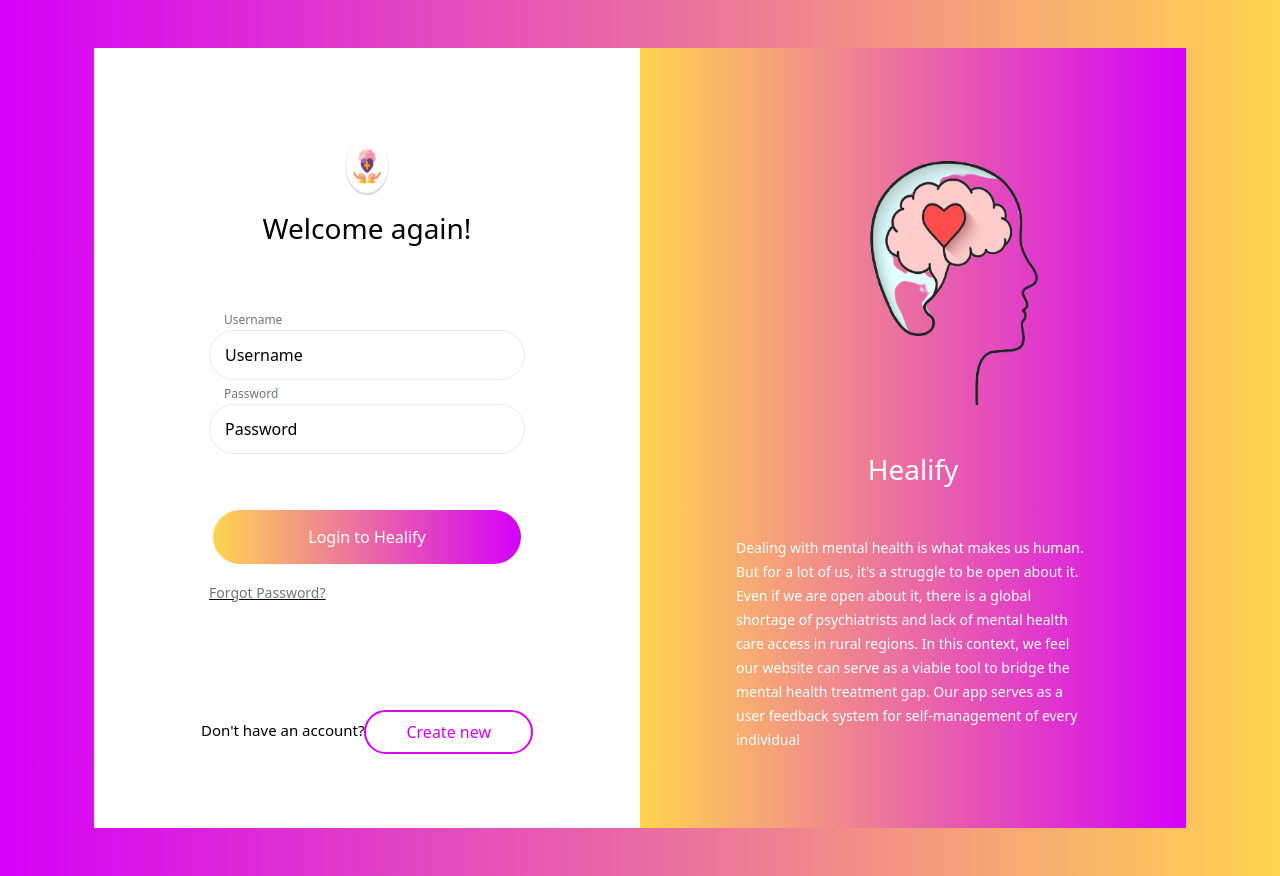
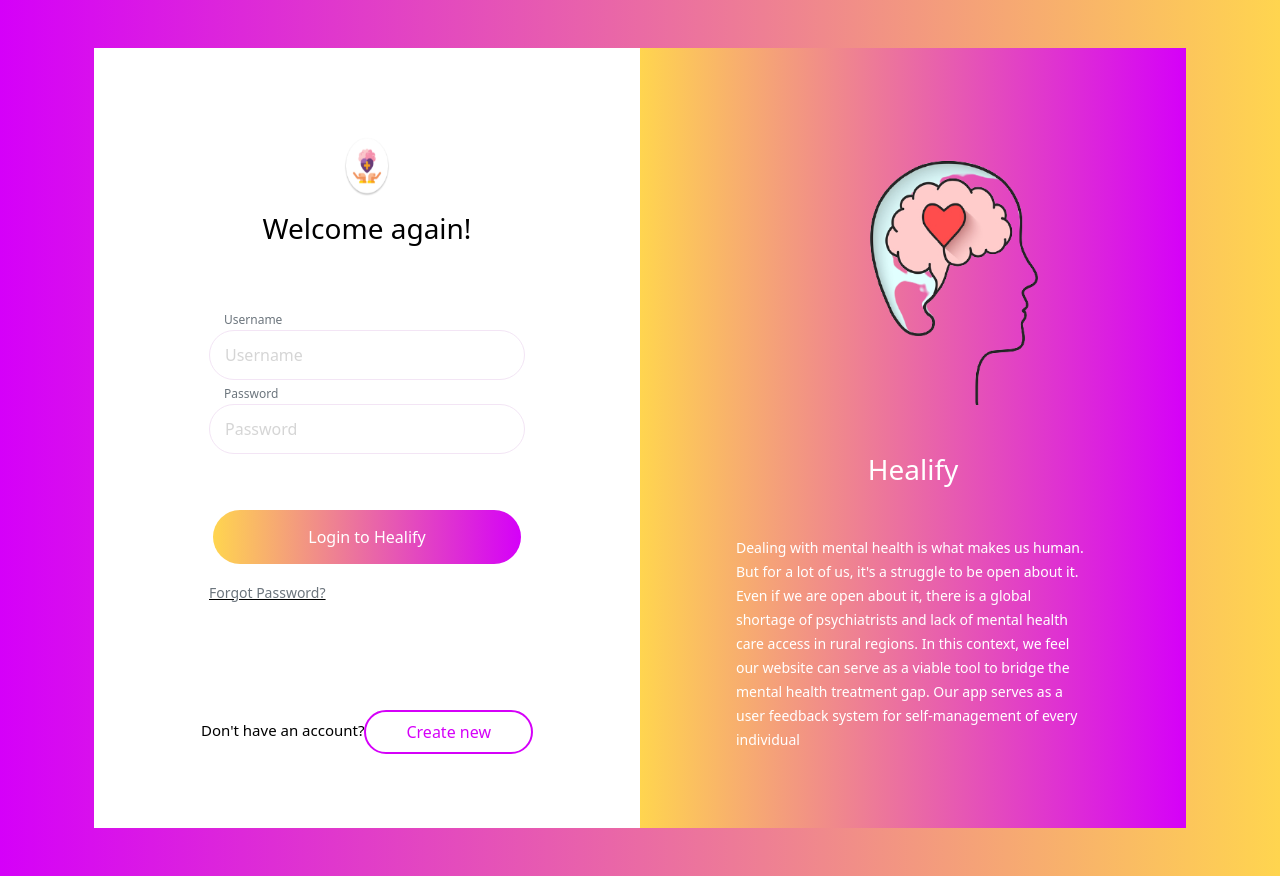
Before and after one commit to SE-Project-Team/Healify, a React (Create React App) app in the folder healify/: page / in a window 1280 px wide. Built offline with nearby package versions, Linux system fonts and the light colour scheme.

Commit message:
minor jsx change

```diff
--- a/healify/src/Components/Signup.css
+++ b/healify/src/Components/Signup.css
@@ -2,22 +2,22 @@ body {
   color: #000;
   overflow-x: hidden;
   height: 100%;
-    background-image: linear-gradient(to right, #D500F9, #FFD54F);
-    background-repeat: no-repeat
+  background-image: linear-gradient(to right, #d500f9, #ffd54f);
+  background-repeat: no-repeat;
 }
 
 input,
 textarea {
-    background-color: #F3E5F5;
+  background-color: #f3e5f5;
   border-radius: 50px !important;
   padding: 12px 15px 12px 15px !important;
   width: 100%;
   box-sizing: border-box;
   border: none !important;
-    border: 1px solid #F3E5F5 !important;
+  border: 1px solid #f3e5f5 !important;
   font-size: 16px !important;
   color: #000 !important;
-    font-weight: 400
+  font-weight: 400;
 }
 
 input:focus,
@@ -25,139 +25,138 @@ textarea:focus {
   -moz-box-shadow: none !important;
   -webkit-box-shadow: none !important;
   box-shadow: none !important;
-    border: 1px solid #D500F9 !important;
+  border: 1px solid #d500f9 !important;
   outline-width: 0;
-    font-weight: 400
+  font-weight: 400;
 }
 
 button:focus {
   -moz-box-shadow: none !important;
   -webkit-box-shadow: none !important;
   box-shadow: none !important;
-    outline-width: 0
+  outline-width: 0;
 }
 
 .card {
   border-radius: 0;
-    border: none
+  border: none;
 }
 
 .card1 {
   width: 50%;
-    padding: 40px 30px 10px 30px
+  padding: 40px 30px 10px 30px;
 }
 
 .card2 {
   width: 50%;
-    background-image: linear-gradient(to right, #FFD54F, #D500F9)
+  background-image: linear-gradient(to right, #ffd54f, #d500f9);
 }
 
 #logo {
   width: 70px;
-    height: 60px
+  height: 60px;
 }
 
 .heading {
-    margin-bottom: 60px !important
+  margin-bottom: 60px !important;
 }
 
 ::placeholder {
-    color: #000 !important;
-    opacity: 1
+  color: rgba(201, 201, 201, 0.781) !important;
+  opacity: 1;
 }
 
 :-ms-input-placeholder {
-    color: #000 !important
+  color: #000 !important;
 }
 
 ::-ms-input-placeholder {
-    color: #000 !important
+  color: #000 !important;
 }
 
 .form-control-label {
   font-size: 12px;
-    margin-left: 15px
+  margin-left: 15px;
 }
 
 .msg-info {
   padding-left: 15px;
-    margin-bottom: 30px
+  margin-bottom: 30px;
 }
 
 .btn-color {
   border-radius: 50px;
   color: #fff;
-    background-image: linear-gradient(to right, #FFD54F, #D500F9);
+  background-image: linear-gradient(to right, #ffd54f, #d500f9);
   padding: 15px;
   cursor: pointer;
   border: none !important;
-    margin-top: 40px
+  margin-top: 40px;
 }
 
 .btn-color:hover {
   color: #fff;
-    background-image: linear-gradient(to right, #D500F9, #FFD54F)
+  background-image: linear-gradient(to right, #d500f9, #ffd54f);
 }
 
 .btn-white {
   border-radius: 50px;
-    color: #D500F9;
+  color: #d500f9;
   background-color: #fff;
   padding: 8px 40px;
   cursor: pointer;
-    border: 2px solid #D500F9 !important
+  border: 2px solid #d500f9 !important;
 }
 
 .btn-white:hover {
   color: #fff;
-    background-image: linear-gradient(to right, #FFD54F, #D500F9)
+  background-image: linear-gradient(to right, #ffd54f, #d500f9);
 }
 
 a {
-    color: #000
+  color: #000;
 }
 
 a:hover {
-    color: #000
+  color: #000;
 }
 
 .bottom {
   width: 100%;
-    margin-top: 50px !important
+  margin-top: 50px !important;
 }
 
 .sm-text {
-    font-size: 15px
+  font-size: 15px;
 }
 
 @media screen and (max-width: 992px) {
   .card1 {
     width: 100%;
-        padding: 40px 30px 10px 30px
+    padding: 40px 30px 10px 30px;
   }
 
   .card2 {
-        width: 100%
+    width: 100%;
   }
 
   .right {
     margin-top: 100px !important;
-        margin-bottom: 100px !important
+    margin-bottom: 100px !important;
   }
 }
 
 @media screen and (max-width: 768px) {
   .container {
-        padding: 10px !important
+    padding: 10px !important;
   }
 
   .card2 {
-        padding: 50px
+    padding: 50px;
   }
 
   .right {
     margin-top: 50px !important;
-        margin-bottom: 50px !important
+    margin-bottom: 50px !important;
   }
-
 }
--- a/healify/src/Components/Signup.js
+++ b/healify/src/Components/Signup.js
@@ -1,41 +1,96 @@
 import React from "react";
-import image1 from "../Assets/image1.png"
-import logo1 from "../Assets/mentalhealth_icon_round.png"
+import image1 from "../Assets/image1.png";
+import logo1 from "../Assets/mentalhealth_icon_round.png";
 import "./Signup.css";
-export const Signup = () =>
-{
+export const Signup = () => {
   return (
-<div class="container px-4 py-5 mx-auto">
-    <div class="card card0">
-        <div class="d-flex flex-lg-row flex-column-reverse">
-            <div class="card card1">
-                <div class="row justify-content-center my-auto">
-                    <div class="col-md-8 col-10 my-5">
-                        <div class="row justify-content-center px-3 mb-3">
-                        <img id="logo" src={logo1} alt="logo1"/> </div>
-                        <h3 class="mb-5 text-center heading">Welcome again!</h3>
-                        <div class="form-group">
-                        <label class="form-control-label text-muted">Username</label>
-                         <input type="text" id="username" name="username" placeholder="Username" class="form-control"/> </div>
-                        <div class="form-group"> <label class="form-control-label text-muted">Password</label>
-                        <input type="password" id="psw" name="psw" placeholder="Password" class="form-control"/> </div>
-                        <div class="row justify-content-center my-3 px-3"> <button class="btn-block btn-color">Login to Healify</button> </div>
-                        <div class="row justify-content-center my-2"> <a href="#"><small class="text-muted">Forgot Password?</small></a> </div>
-                    </div>
+    <div className="container px-4 py-5 mx-auto">
+      <div className="card card0">
+        <div className="d-flex flex-lg-row flex-column-reverse">
+          <div className="card card1">
+            <div className="row justify-content-center my-auto">
+              <div className="col-md-8 col-10 my-5">
+                <div className="row justify-content-center px-3 mb-3">
+                  <img id="logo" src={logo1} alt="logo1" />{" "}
                 </div>
-                <div class="bottom text-center mb-5">
-                    <p href="#" class="sm-text mx-auto mb-3">Don't have an account?<button class="btn btn-white ml-2">Create new</button></p>
+                <h3 className="mb-5 text-center heading">Welcome again!</h3>
+                <div className="form-group">
+                  <label className="form-control-label text-muted">
+                    Username
+                  </label>
+                  <input
+                    type="text"
+                    id="username"
+                    name="username"
+                    placeholder="Username"
+                    className="form-control"
+                  />{" "}
                 </div>
+                <div className="form-group">
+                  {" "}
+                  <label className="form-control-label text-muted">
+                    Password
+                  </label>
+                  <input
+                    type="password"
+                    id="psw"
+                    name="psw"
+                    placeholder="Password"
+                    className="form-control"
+                  />{" "}
+                </div>
+                <div className="row justify-content-center my-3 px-3">
+                  {" "}
+                  <button className="btn-block btn-color">
+                    Login to Healify
+                  </button>{" "}
+                </div>
+                <div className="row justify-content-center my-2">
+                  {" "}
+                  <a href="#">
+                    <small className="text-muted">Forgot Password?</small>
+                  </a>{" "}
+                </div>
+              </div>
             </div>
-            <div class="card card2">
-                <div class="my-auto mx-md-5 px-md-5 right">
-                    <div ><img class="rounded mx-auto d-block" src={image1} alt="image1" width="450px" height="280px" /></div><br /><br />
-                    <div><h3 class="text-white text-center mb-5">Healify</h3> </div>
-                    <div><small class="text-white">Dealing with mental health is what makes us human. But for a lot of us, it's a struggle to be open about it. Even if we are open about it, there is a global shortage of psychiatrists and lack of mental health care access in rural regions. In this context, we feel our website can serve as a viable tool to bridge the mental health treatment gap. Our app serves as a user feedback system for self-management of every individual</small></div>
-                </div>
+            <div className="bottom text-center mb-5">
+              <p href="#" className="sm-text mx-auto mb-3">
+                Don't have an account?
+                <button className="btn btn-white ml-2">Create new</button>
+              </p>
             </div>
+          </div>
+          <div className="card card2">
+            <div className="my-auto mx-md-5 px-md-5 right">
+              <div>
+                <img
+                  className="rounded mx-auto d-block"
+                  src={image1}
+                  alt="image1"
+                  width="450px"
+                  height="280px"
+                />
+              </div>
+              <br />
+              <br />
+              <div>
+                <h3 className="text-white text-center mb-5">Healify</h3>{" "}
+              </div>
+              <div>
+                <small className="text-white">
+                  Dealing with mental health is what makes us human. But for a
+                  lot of us, it's a struggle to be open about it. Even if we are
+                  open about it, there is a global shortage of psychiatrists and
+                  lack of mental health care access in rural regions. In this
+                  context, we feel our website can serve as a viable tool to
+                  bridge the mental health treatment gap. Our app serves as a
+                  user feedback system for self-management of every individual
+                </small>
+              </div>
+            </div>
+          </div>
         </div>
+      </div>
     </div>
-</div>
   );
-}
+};
```
Lines whose indentation alone changed are shown as unchanged.
